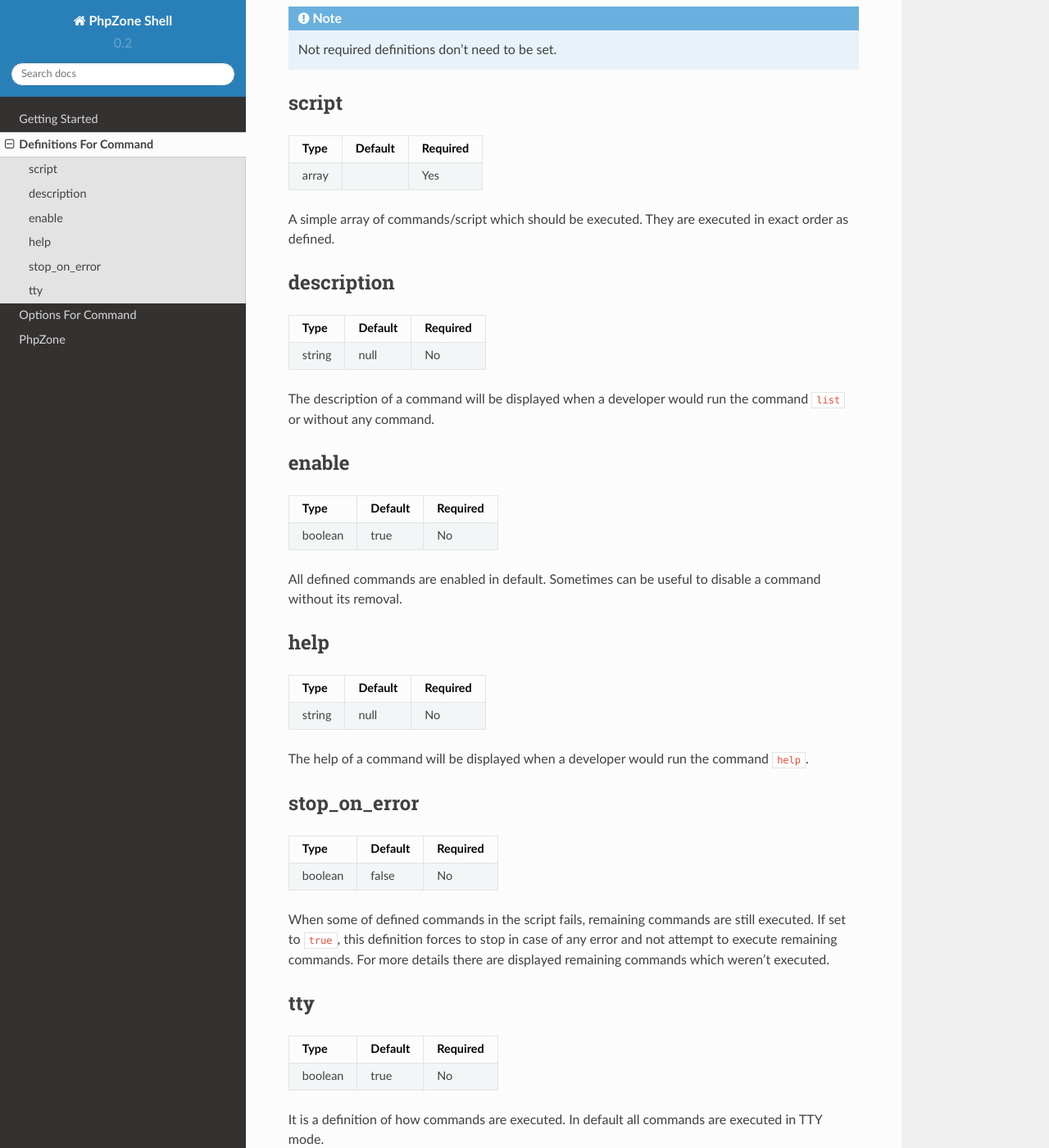
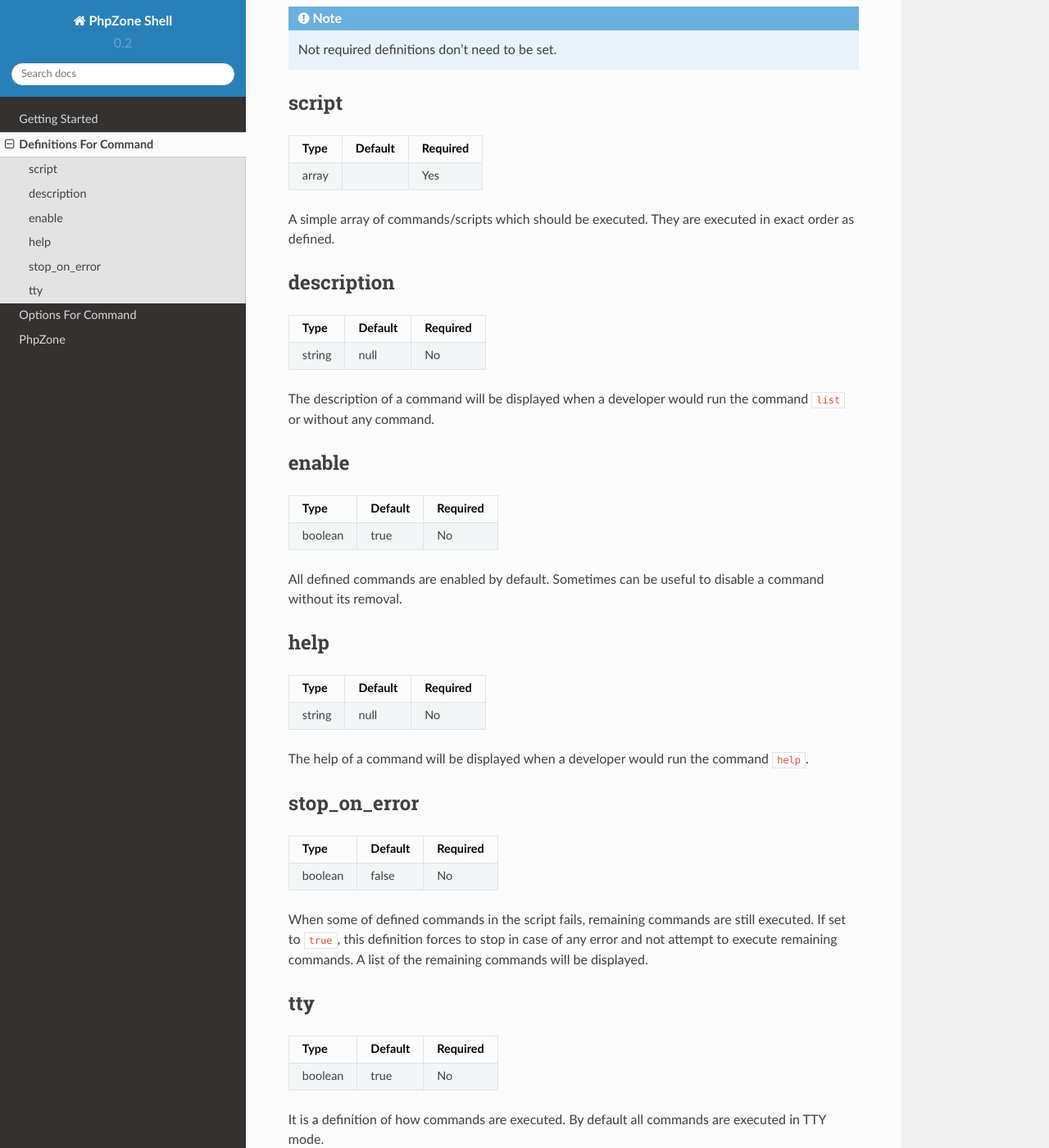
Before and after one commit to phpzone/shell, a Sphinx documentation site: the page built from docs/source/definitions-for-command.rst, in a window 1280 px wide and 1400 px high, scrolled down 840 px. Shown: the whole window at 82% size. Built offline with Sphinx 7.4.7 and the Read the Docs theme 2.0.0, drawn with Linux system fonts in a browser that asks for light colours; some of the changed text lies outside the part shown.

Commit message:
Fix small text issues in docs

```diff
--- a/docs/source/definitions-for-command.rst
+++ b/docs/source/definitions-for-command.rst
@@ -49,7 +49,7 @@
 array           Yes
 ======= ======= ========
 
-A simple array of commands/script which should be executed. They are executed in exact order as defined.
+A simple array of commands/scripts which should be executed. They are executed in exact order as defined.
 
 description
 ^^^^^^^^^^^
@@ -69,7 +69,7 @@
 boolean true    No
 ======= ======= ========
 
-All defined commands are enabled in default. Sometimes can be useful to disable a command without its removal.
+All defined commands are enabled by default. Sometimes can be useful to disable a command without its removal.
 
 help
 ^^^^
@@ -90,8 +90,8 @@
 ======= ======= ========
 
 When some of defined commands in the script fails, remaining commands are still executed. If set to ``true``,
-this definition forces to stop in case of any error and not attempt to execute remaining commands. For more details
-there are displayed remaining commands which weren't executed.
+this definition forces to stop in case of any error and not attempt to execute remaining commands. A list of the
+remaining commands will be displayed.
 
 tty
 ^^^
@@ -101,4 +101,4 @@
 boolean true    No
 ======= ======= ========
 
-It is a definition of how commands are executed. In default all commands are executed in TTY mode.
+It is a definition of how commands are executed. By default all commands are executed in TTY mode.
--- a/docs/source/index.rst
+++ b/docs/source/index.rst
@@ -17,7 +17,7 @@
 
 An example speaks a hundred words so let’s go through one.
 
-The configuration file below is used for a development of this extension:
+The configuration file below is used for the development of this extension:
 
 .. literalinclude:: ../../phpzone.yml
     :language: yaml
```
Also changed, not shown: other parts of docs/source/definitions-for-command.rst (+1 -1 lines), docs/source/options-for-command.rst (+4 -4 lines).
